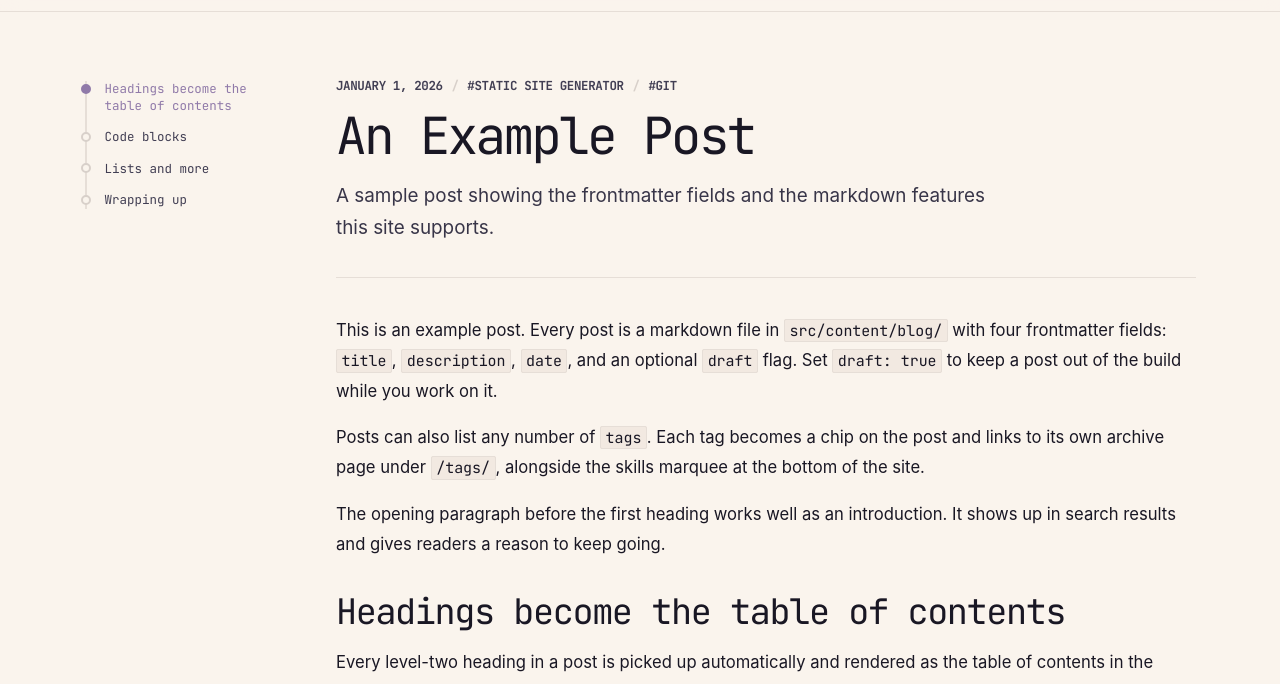
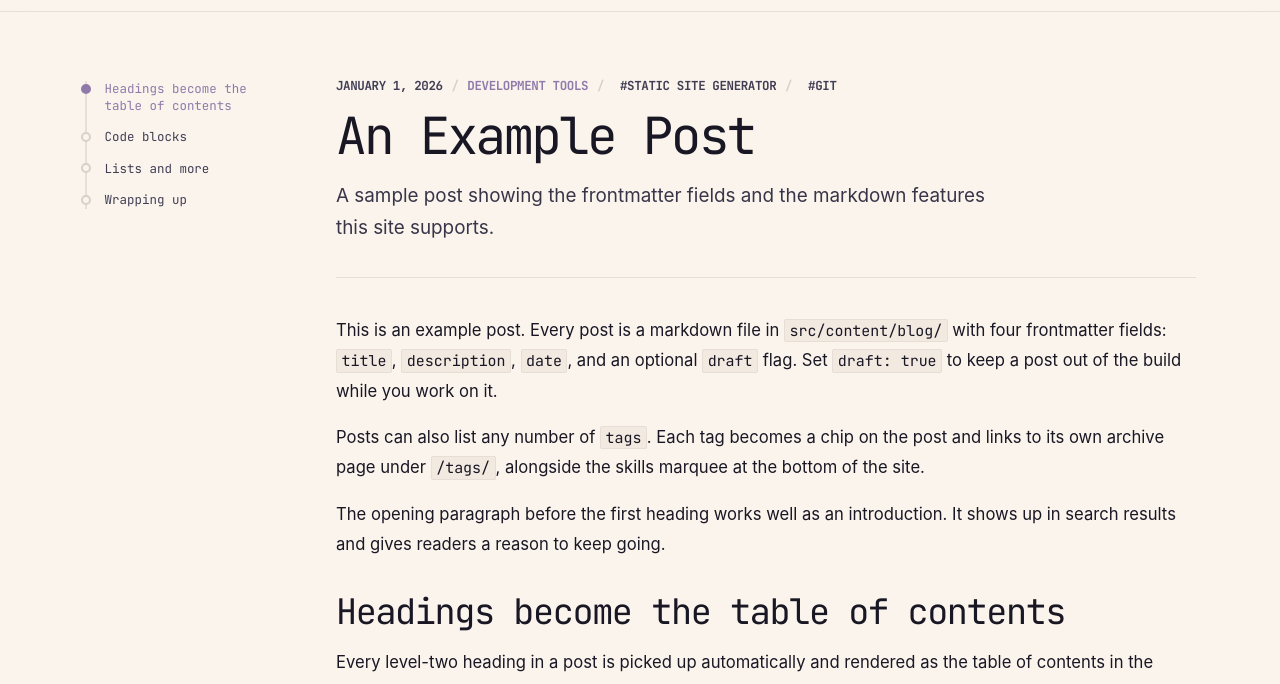
Before and after one commit to Avdro/getfoss, an Astro site: page /blog/example-post in a window 1280 px wide. Shown: the part 50-734 px from the top of the page. Built offline with nearby package versions, Linux system fonts and the light colour scheme; Astro itself is replaced by a stand-in of ours.

Commit message:
Update [slug].astro

```diff
--- a/src/pages/blog/[slug].astro
+++ b/src/pages/blog/[slug].astro
@@ -1,3 +1,4 @@
+
 ---
 import { getCollection, render } from 'astro:content';
 import Layout from '../../components/Layout.astro';
@@ -21,7 +22,6 @@ export async function getStaticPaths() {
 const { post, slug } = Astro.props;
 const { Content, headings } = await render(post);
 const sectionHeadings = headings.filter((heading) => heading.depth === 2);
-// Tags whose slug is empty have no archive page; skip their chips.
 const tags = post.data.tags.filter((tag) => slugifyTag(tag) !== '');
 
 const postSchema = JSON.stringify({
@@ -32,11 +32,15 @@ const postSchema = JSON.stringify({
   datePublished: post.data.date.toISOString(),
   url: new URL(`/blog/${slug}/`, Astro.site).toString(),
   author: {
-    '@type': 'Person',
-    name: 'Your Name',
-    url: new URL('/about/', SITE_URL).toString(),
+    '@type': 'Organization',
+    name: 'GetFOSS',
+    url: SITE_URL,
   },
-  // Escape < so a post title/description can never close the <script> tag.
+  publisher: {
+    '@type': 'Organization',
+    name: 'GetFOSS',
+    url: SITE_URL,
+  },
 }).replace(/</g, '\\u003c');
 ---
 
@@ -47,13 +51,16 @@ const postSchema = JSON.stringify({
   ogType="article"
 >
   <script type="application/ld+json" is:inline set:html={postSchema} />
+
   <main class="content-shell">
     <div class="article-layout section" style="max-width: var(--max); padding-inline: 1.25rem;">
       <aside class="article-toc" aria-label="Article sections">
         {sectionHeadings.length > 0 && (
           <nav>
             {sectionHeadings.map((heading) => (
-              <a href={`#${heading.slug}`} data-heading-link={heading.slug}>{heading.text}</a>
+              <a href={`#${heading.slug}`} data-heading-link={heading.slug}>
+                {heading.text}
+              </a>
             ))}
           </nav>
         )}
@@ -65,133 +72,86 @@ const postSchema = JSON.stringify({
             <time datetime={post.data.date.toISOString()}>
               {formatPostDate(post.data.date)}
             </time>
-            {/* data-pagefind-ignore keeps tag labels out of the search index. */}
+
+            <span class="post-category">{post.data.category}</span>
+
             {tags.map((tag) => (
-              <a href={`/tags/${slugifyTag(tag)}/`} data-pagefind-ignore>#{tag}</a>
+              <a href={`/tags/${slugifyTag(tag)}/`} data-pagefind-ignore>
+                #{tag}
+              </a>
             ))}
           </p>
+
           <h1>{post.data.title}</h1>
           <p>{post.data.description}</p>
         </header>
+
         <div class="article-prose">
           <Content />
         </div>
-        <section class="article-comments" aria-label="Comments">
-          <div id="remark42"></div>
-        </section>
       </article>
     </div>
   </main>
 
   <script>
-    // Optional Remark42 comments. Point these at your own instance, or
-    // remove the #remark42 section above to disable comments entirely.
-    const REMARK_HOST = 'https://comments.example.com';
-
-    type Remark42 = {
-      createInstance: (config: Record<string, unknown>) => { destroy: () => void };
-      changeTheme: (theme: 'light' | 'dark') => void;
-    };
-    const w = window as typeof window & {
-      remark_config?: Record<string, unknown>;
-      REMARK42?: Remark42;
-    };
-
     let tocObserver: IntersectionObserver | undefined;
-    let commentsInstance: { destroy: () => void } | undefined;
-    let embedRequested = false;
 
     function initToc() {
       tocObserver?.disconnect();
-      const headings = Array.from(document.querySelectorAll('.article-prose h2[id]'));
+
+      const headings = Array.from(
+        document.querySelectorAll('.article-prose h2[id]'),
+      );
+
       const links = new Map(
         Array.from(document.querySelectorAll('[data-heading-link]')).map((link) => [
           link.getAttribute('data-heading-link'),
           link,
         ]),
       );
+
       if (headings.length === 0 || links.size === 0) return;
 
       function setActive(id: string) {
-        for (const link of links.values()) link.removeAttribute('aria-current');
+        for (const link of links.values()) {
+          link.removeAttribute('aria-current');
+        }
+
         links.get(id)?.setAttribute('aria-current', 'true');
       }
 
       setActive(headings[0].id);
+
       tocObserver = new IntersectionObserver(
         (entries) => {
           const visible = entries
             .filter((entry) => entry.isIntersecting)
-            .sort((a, b) => a.boundingClientRect.top - b.boundingClientRect.top)[0];
-          if (visible?.target instanceof HTMLElement) setActive(visible.target.id);
+            .sort(
+              (a, b) =>
+                a.boundingClientRect.top - b.boundingClientRect.top,
+            )[0];
+
+          if (visible?.target instanceof HTMLElement) {
+            setActive(visible.target.id);
+          }
         },
-        { rootMargin: '-18% 0px -68% 0px', threshold: 0 },
+        {
+          rootMargin: '-18% 0px -68% 0px',
+          threshold: 0,
+        },
       );
-      for (const heading of headings) tocObserver.observe(heading);
-    }
 
-    // Map the active palette to Remark42's light/dark themes by the
-    // luminance of --bg, so all palettes work without a hard-coded list.
-    function paletteTheme(): 'light' | 'dark' {
-      const bg = getComputedStyle(document.documentElement).getPropertyValue('--bg').trim();
-      const hex = bg.replace('#', '');
-      const full = hex.length === 3 ? [...hex].map((c) => c + c).join('') : hex;
-      const luma =
-        0.2126 * parseInt(full.slice(0, 2), 16) +
-        0.7152 * parseInt(full.slice(2, 4), 16) +
-        0.0722 * parseInt(full.slice(4, 6), 16);
-      return luma > 128 ? 'light' : 'dark';
-    }
-
-    function initComments() {
-      const node = document.getElementById('remark42');
-      if (!node) {
-        try {
-          commentsInstance?.destroy();
-        } catch {}
-        commentsInstance = undefined;
-        return;
-      }
-      // The comments service only exists on the public origin.
-      if (window.location.hostname !== 'example.com') return;
-
-      w.remark_config = {
-        host: REMARK_HOST,
-        site_id: 'example',
-        url: window.location.origin + window.location.pathname,
-        theme: paletteTheme(),
-        show_email_subscription: false,
-      };
-
-      if (w.REMARK42) {
-        try {
-          commentsInstance?.destroy();
-        } catch {}
-        commentsInstance = w.REMARK42.createInstance(w.remark_config);
-      } else if (!embedRequested) {
-        // embed.mjs self-initializes against #remark42 using remark_config.
-        embedRequested = true;
-        const script = document.createElement('script');
-        script.src = `${REMARK_HOST}/web/embed.mjs`;
-        script.type = 'module';
-        document.head.append(script);
+      for (const heading of headings) {
+        tocObserver.observe(heading);
       }
     }
 
-    // <html> survives view transitions, so one observer follows palette
-    // switches for the life of the session.
-    new MutationObserver(() => {
-      w.REMARK42?.changeTheme(paletteTheme());
-    }).observe(document.documentElement, { attributeFilter: ['data-palette'] });
-
     function init() {
       initToc();
-      initComments();
     }
 
     init();
-    // Module scripts run once per session; re-init after view-transition
-    // navigations (e.g. post → post through the archive tree).
+
     document.addEventListener('astro:page-load', init);
   </script>
 </Layout>
@@ -217,6 +177,10 @@ const postSchema = JSON.stringify({
     color: var(--line-strong);
   }
 
+  .post-category {
+    color: var(--accent);
+  }
+
   .article-layout {
     position: relative;
     display: grid;
@@ -224,7 +188,6 @@ const postSchema = JSON.stringify({
     gap: clamp(2rem, 6vw, 4rem);
     align-items: start;
     padding-top: 4rem;
-    /* Sits directly under the sticky header's border — avoid a double line. */
     border-top: 0;
   }
 
@@ -241,9 +204,6 @@ const postSchema = JSON.stringify({
     font-size: 0.78rem;
   }
 
-  /* Git-tree TOC: a branch line with one node per section; the node of the
-   section currently in view fills with the accent color (scroll spy sets
-   aria-current on the links). */
   .article-toc nav {
     display: grid;
     gap: 0.9rem;
@@ -317,7 +277,9 @@ const postSchema = JSON.stringify({
     line-height: 1.82;
   }
 
-  .article-prose > *:first-child { margin-top: 0; }
+  .article-prose > *:first-child {
+    margin-top: 0;
+  }
 
   .article-prose h1,
   .article-prose h2,
@@ -355,7 +317,9 @@ const postSchema = JSON.stringify({
     padding-left: 1.35rem;
   }
 
-  .article-prose li + li { margin-top: 0.42rem; }
+  .article-prose li + li {
+    margin-top: 0.42rem;
+  }
 
   .article-prose blockquote {
     margin: 1.2rem 0;
@@ -369,7 +333,9 @@ const postSchema = JSON.stringify({
     line-height: 1.7;
   }
 
-  .article-prose blockquote p { margin: 0; }
+  .article-prose blockquote p {
+    margin: 0;
+  }
 
   .article-prose a {
     color: var(--accent);
@@ -397,8 +363,6 @@ const postSchema = JSON.stringify({
     padding: 1rem;
   }
 
-  /* Shiki (theme: 'css-variables') token colors, mapped onto the palette
-   variables so syntax highlighting follows the active theme. */
   :root {
     --astro-code-foreground: var(--ink-soft);
     --astro-code-background: var(--bg-elevated);
@@ -420,12 +384,6 @@ const postSchema = JSON.stringify({
     padding: 0;
   }
 
-  .article-comments {
-    margin-top: 3.2rem;
-    padding-top: 2.2rem;
-    border-top: 1px solid var(--line);
-  }
-
   @media (max-width: 1040px) {
     .article-layout {
       display: block;
```
